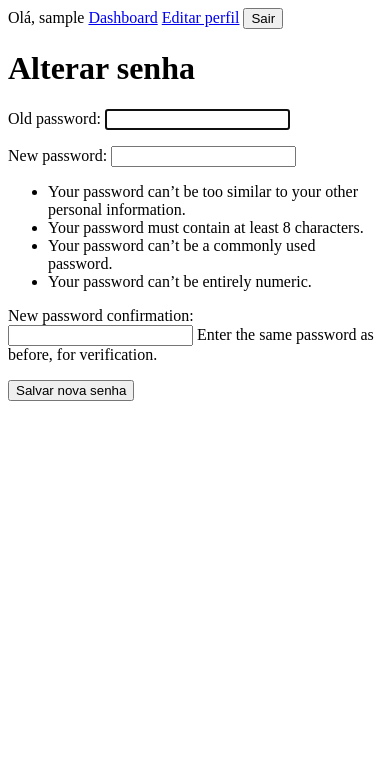
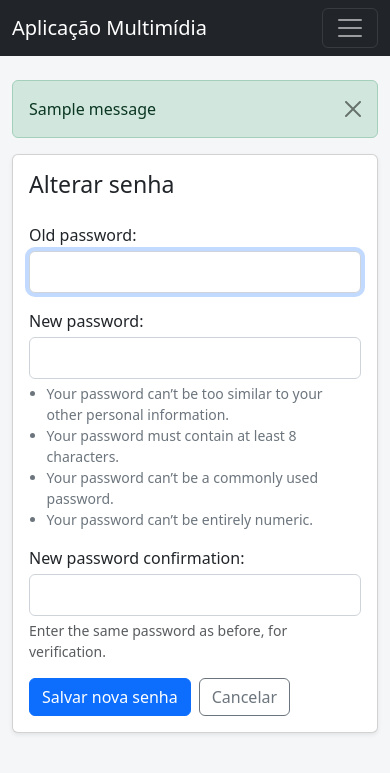
Before and after one commit to guidesiderio/prototipo-multimidia, a Django app: page /perfil/senha/ in a window 390 px wide. Shown: the top 773 px of the page. Run offline with Django 5.2, Linux system fonts and the light colour scheme; a user stored in the database is signed in; tables that the repository leaves empty hold one stand-in row (values such as "Sample post"); one stand-in notice (Sample message) is shown.

Commit message:
Adiciona estilos e estrutura para formulários, implementa navbar responsiva e atualiza dashboard com informações do usuário

```diff
--- /dev/null
+++ b/usuarios/static/usuarios/estilo.css
@@ -0,0 +1,52 @@
+/* Estilos do app usuarios.
+   Aplica aparencia de formulario do Bootstrap aos campos gerados
+   automaticamente pelo Django, ja que os widgets nao recebem a classe
+   .form-control sem editar os forms em Python. */
+
+body {
+    background-color: #f5f6f8;
+}
+
+main {
+    max-width: 720px;
+}
+
+/* Campos de formulario: visual equivalente ao .form-control do Bootstrap */
+main form input:not([type="checkbox"]):not([type="radio"]):not([type="submit"]),
+main form select,
+main form textarea {
+    display: block;
+    width: 100%;
+    padding: 0.5rem 0.75rem;
+    margin-bottom: 0.25rem;
+    font-size: 1rem;
+    line-height: 1.5;
+    color: #212529;
+    background-color: #fff;
+    border: 1px solid #ced4da;
+    border-radius: 0.375rem;
+    transition: border-color 0.15s ease-in-out, box-shadow 0.15s ease-in-out;
+}
+
+/* Foco visivel e acessivel */
+main form input:focus,
+main form select:focus,
+main form textarea:focus,
+a:focus,
+button:focus {
+    outline: none;
+    border-color: #86b7fe;
+    box-shadow: 0 0 0 0.25rem rgba(13, 110, 253, 0.25);
+}
+
+main form label {
+    font-weight: 500;
+    margin-bottom: 0.25rem;
+}
+
+/* Lista de regras de senha do UserCreationForm */
+main form ul {
+    padding-left: 1.1rem;
+    font-size: 0.875rem;
+    color: #6c757d;
+}
--- /dev/null
+++ b/usuarios/templates/usuarios/_campos_form.html
@@ -0,0 +1,24 @@
+{% comment %}
+Renderiza os campos de um formulario com labels associados (acessibilidade)
+e exibicao clara dos erros de validacao. Recebe a variavel `form`.
+{% endcomment %}
+{% if form.non_field_errors %}
+    <div class="alert alert-danger" role="alert">
+        {% for erro in form.non_field_errors %}
+            <div>{{ erro }}</div>
+        {% endfor %}
+    </div>
+{% endif %}
+
+{% for campo in form %}
+    <div class="mb-3">
+        {{ campo.label_tag }}
+        {{ campo }}
+        {% if campo.help_text %}
+            <div class="form-text">{{ campo.help_text|safe }}</div>
+        {% endif %}
+        {% for erro in campo.errors %}
+            <div class="text-danger small">{{ erro }}</div>
+        {% endfor %}
+    </div>
+{% endfor %}
--- a/usuarios/templates/usuarios/alterar_senha.html
+++ b/usuarios/templates/usuarios/alterar_senha.html
@@ -1,10 +1,17 @@
 {% extends "usuarios/base.html" %}
 {% block titulo %}Alterar senha{% endblock %}
 {% block conteudo %}
-    <h1>Alterar senha</h1>
-    <form method="post">
-        {% csrf_token %}
-        {{ form.as_p }}
-        <button type="submit">Salvar nova senha</button>
-    </form>
+    <div class="card shadow-sm">
+        <div class="card-body">
+            <h1 class="h3 mb-4">Alterar senha</h1>
+            <form method="post" novalidate>
+                {% csrf_token %}
+                {% include "usuarios/_campos_form.html" %}
+                <div class="d-flex gap-2">
+                    <button type="submit" class="btn btn-primary">Salvar nova senha</button>
+                    <a href="{% url 'dashboard' %}" class="btn btn-outline-secondary">Cancelar</a>
+                </div>
+            </form>
+        </div>
+    </div>
 {% endblock %}
--- a/usuarios/templates/usuarios/base.html
+++ b/usuarios/templates/usuarios/base.html
@@ -1,24 +1,67 @@
+{% load static %}
 <!DOCTYPE html>
 <html lang="pt-br">
 <head>
     <meta charset="utf-8">
     <meta name="viewport" content="width=device-width, initial-scale=1">
     <title>{% block titulo %}Aplicação Multimídia{% endblock %}</title>
+    <link
+        href="https://cdn.jsdelivr.net/npm/bootstrap@5.3.3/dist/css/bootstrap.min.css"
+        rel="stylesheet"
+        integrity="sha384-QWTKZyjpPEjISv5WaRU9OFeRpok6YctnYmDr5pNlyT2bRjXh0JMhjY6hW+ALEwIH"
+        crossorigin="anonymous">
+    <link rel="stylesheet" href="{% static 'usuarios/estilo.css' %}">
 </head>
 <body>
-    <header>
-        {% if user.is_authenticated %}
-            <span>Olá, {{ user.username }}</span>
-            <a href="{% url 'dashboard' %}">Dashboard</a>
-            <a href="{% url 'editar_perfil' %}">Editar perfil</a>
-            <form action="{% url 'logout' %}" method="post" style="display:inline">
-                {% csrf_token %}
-                <button type="submit">Sair</button>
-            </form>
+    <nav class="navbar navbar-expand-md navbar-dark bg-dark">
+        <div class="container">
+            <a class="navbar-brand" href="{% url 'dashboard' %}">Aplicação Multimídia</a>
+            {% if user.is_authenticated %}
+                <button class="navbar-toggler" type="button" data-bs-toggle="collapse"
+                        data-bs-target="#menu" aria-controls="menu"
+                        aria-expanded="false" aria-label="Alternar navegação">
+                    <span class="navbar-toggler-icon"></span>
+                </button>
+                <div class="collapse navbar-collapse" id="menu">
+                    <ul class="navbar-nav me-auto">
+                        <li class="nav-item">
+                            <a class="nav-link" href="{% url 'dashboard' %}">Dashboard</a>
+                        </li>
+                        <li class="nav-item">
+                            <a class="nav-link" href="{% url 'editar_perfil' %}">Editar perfil</a>
+                        </li>
+                        <li class="nav-item">
+                            <a class="nav-link" href="{% url 'alterar_senha' %}">Alterar senha</a>
+                        </li>
+                    </ul>
+                    <div class="d-flex align-items-center gap-3">
+                        <span class="navbar-text">Olá, {{ user.username }}</span>
+                        <form action="{% url 'logout' %}" method="post" class="m-0">
+                            {% csrf_token %}
+                            <button type="submit" class="btn btn-outline-light btn-sm">Sair</button>
+                        </form>
+                    </div>
+                </div>
+            {% endif %}
+        </div>
+    </nav>
+
+    <main class="container my-4">
+        {% if messages %}
+            {% for message in messages %}
+                <div class="alert alert-{{ message.tags|default:'info' }} alert-dismissible fade show" role="alert">
+                    {{ message }}
+                    <button type="button" class="btn-close" data-bs-dismiss="alert" aria-label="Fechar"></button>
+                </div>
+            {% endfor %}
         {% endif %}
-    </header>
-    <main>
+
         {% block conteudo %}{% endblock %}
     </main>
+
+    <script
+        src="https://cdn.jsdelivr.net/npm/bootstrap@5.3.3/dist/js/bootstrap.bundle.min.js"
+        integrity="sha384-YvpcrYf0tY3lHB60NNkmXc5s9fDVZLESaAA55NDzOxhy9GkcIdslK1eN7N6jIeHz"
+        crossorigin="anonymous"></script>
 </body>
 </html>
```
Also changed, not shown: usuarios/templates/usuarios/dashboard.html (+41 -13 lines), usuarios/templates/usuarios/editar_perfil.html (+14 -7 lines), usuarios/templates/usuarios/login.html (+11 -7 lines), usuarios/templates/usuarios/registro.html (+11 -7 lines).
